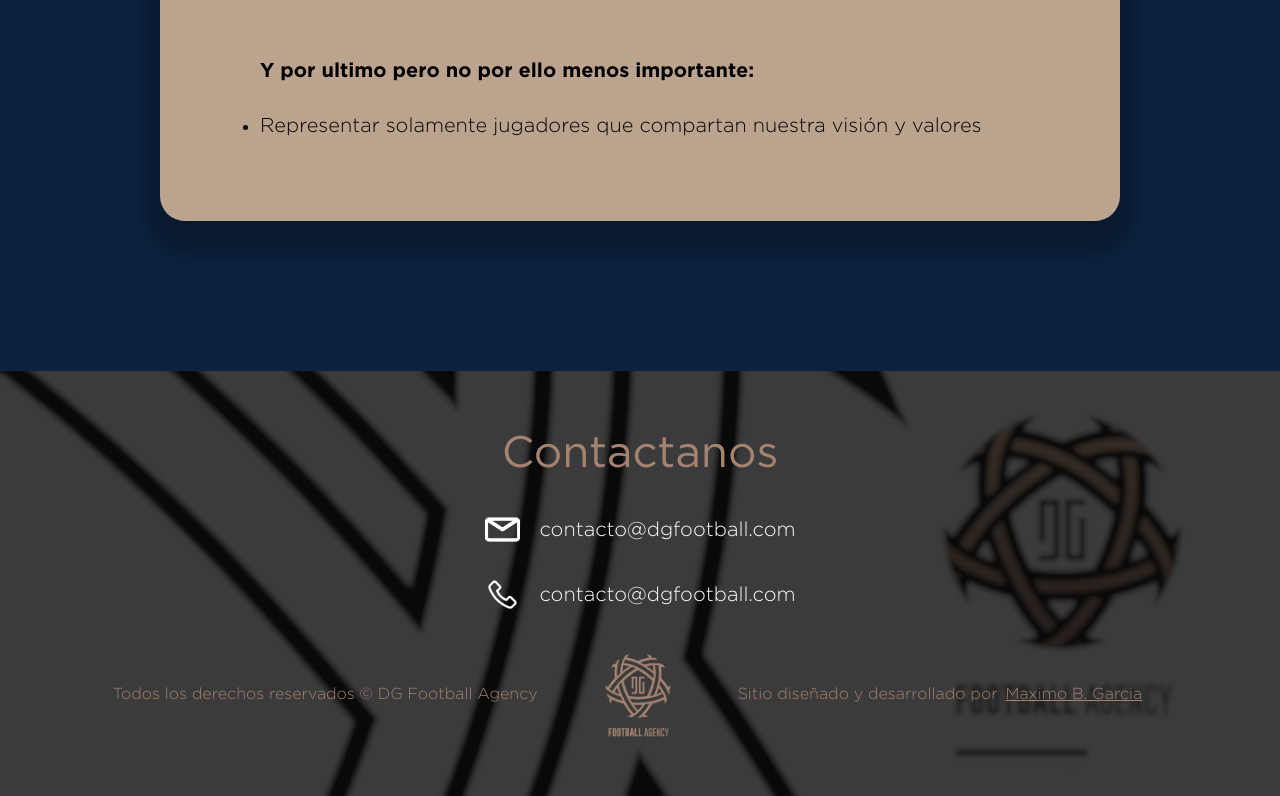
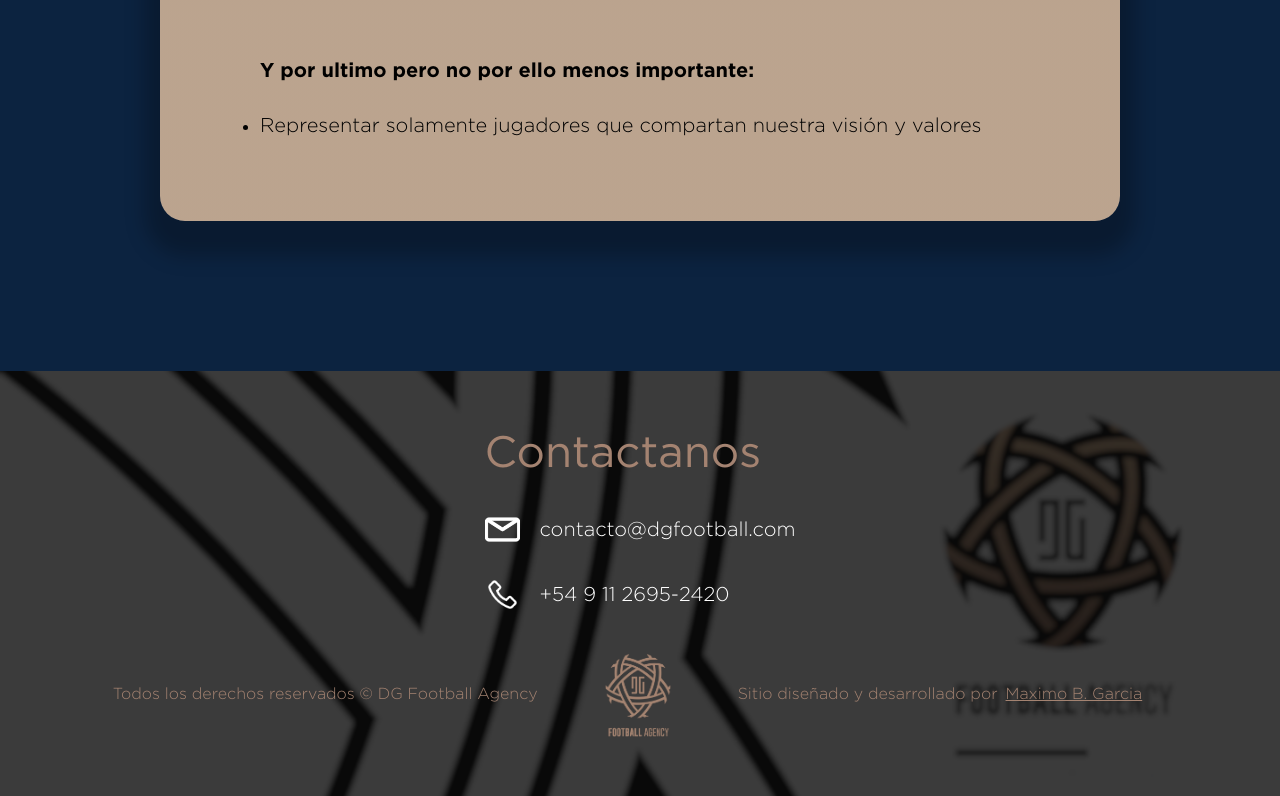
Before and after one commit to GarciaMaximoB/DG-Football, a React (Vite) app: page / in a window 1280 px wide. Shown: the part 5149-5945 px from the top of the page. Built offline with nearby package versions, Linux system fonts and the light colour scheme.

Commit message:
Agregando el telefono al footer

```diff
--- a/src/App.css
+++ b/src/App.css
@@ -266,7 +266,7 @@
   display: flex;
   flex-direction: column;
   justify-content: center;
-  align-items: center;
+  align-items: start;
 }
 
 .footer-container h3 {
--- a/src/components/Footer.jsx
+++ b/src/components/Footer.jsx
@@ -13,7 +13,7 @@ export default function Footer() {
         </span>
         <span className="contact-item">
           <img src={phoneIcon} alt="mail icon" />
-          <a>contacto@dgfootball.com</a>
+          <a href="tel:+5491126952420">+54 9 11 2695-2420</a>
         </span>
       </div>
       <div className="footer-bottom">
```
